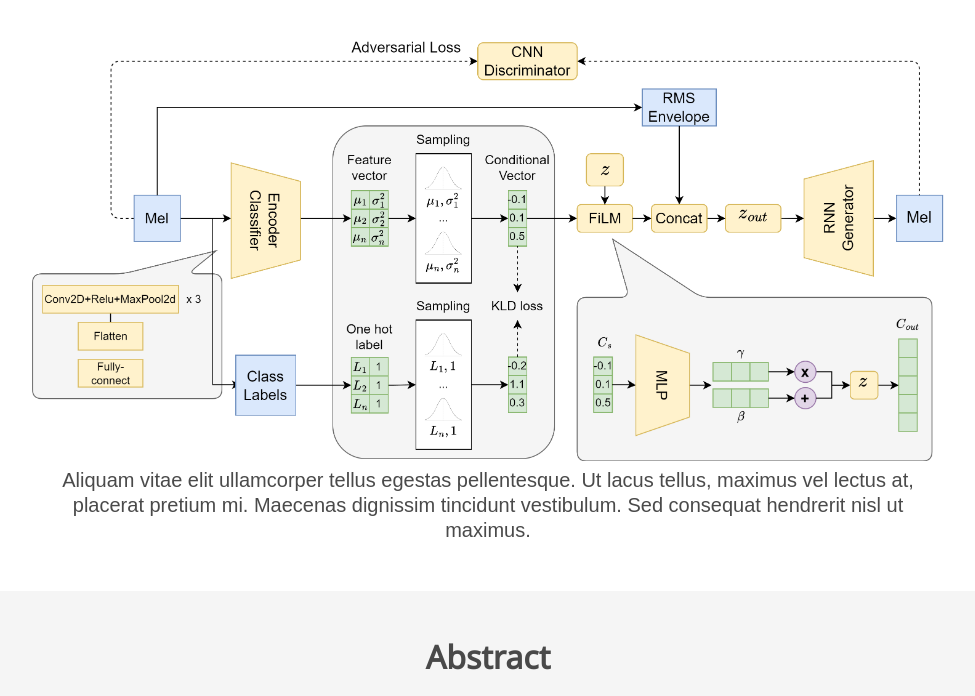
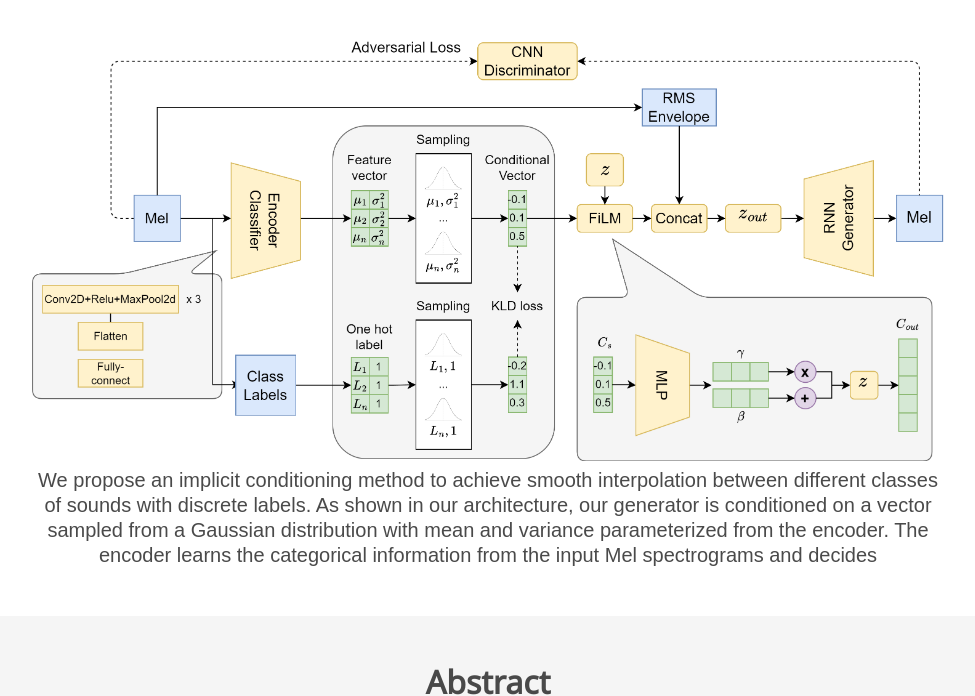
Before and after one commit to Reinliu/ICGAN-Paper, a plain HTML site: page index.html in a window 1280 px wide. Shown: the part 329-1025 px from the top of the page, without its empty margins (152-1127 px from the left). Drawn offline with nearby package versions, Linux system fonts and the light colour scheme; some icons are missing; a web font is replaced by a local one.

Commit message:
Update index.html

```diff
--- a/index.html
+++ b/index.html
@@ -116,7 +116,10 @@
     <div class="hero-body">
       <img src="static/ICGAN/Architecture.png" id="tree" alt="Architecture Image" style="width: 100%;">
       <h2 class="subtitle has-text-centered">
-        Aliquam vitae elit ullamcorper tellus egestas pellentesque. Ut lacus tellus, maximus vel lectus at, placerat pretium mi. Maecenas dignissim tincidunt vestibulum. Sed consequat hendrerit nisl ut maximus.
+        We propose an implicit conditioning method to achieve smooth interpolation between different classes of
+        sounds with discrete labels. As shown in our architecture, our generator is conditioned on a vector sampled
+        from a Gaussian distribution with mean and variance parameterized from the encoder. The encoder learns
+        the categorical information from the input Mel spectrograms and decides
       </h2>
     </div>
   </div>
```
